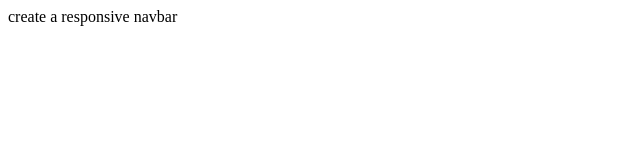
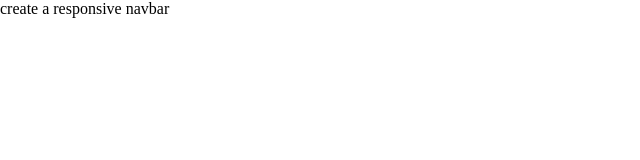
Before and after one commit to mystickminal14/Web-dev-journey, a plain HTML site: page Day1/index.html in a window 1280 px wide. Shown: the whole page, without its empty margins (0-640 px from the left). Drawn offline with Linux system fonts and the light colour scheme.

Commit message:
some changes

```diff
--- a/Day1/index.html
+++ b/Day1/index.html
@@ -1,12 +1,15 @@
 <!DOCTYPE html>
 <html lang="en">
+
 <head>
   <meta charset="UTF-8" />
   <meta name="viewport" content="width=device-width, initial-scale=1.0" />
   <title>Document</title>
-    <link rel="stylesheet" href="one.css" />
+  <link rel="stylesheet" href="index.css" />
 </head>
+
 <body>
   create a responsive navbar
 </body>
+
 </html>
```
Also changed, not shown: Day1/index.css (+5 -6 lines). Lines whose indentation alone changed are shown as unchanged.
